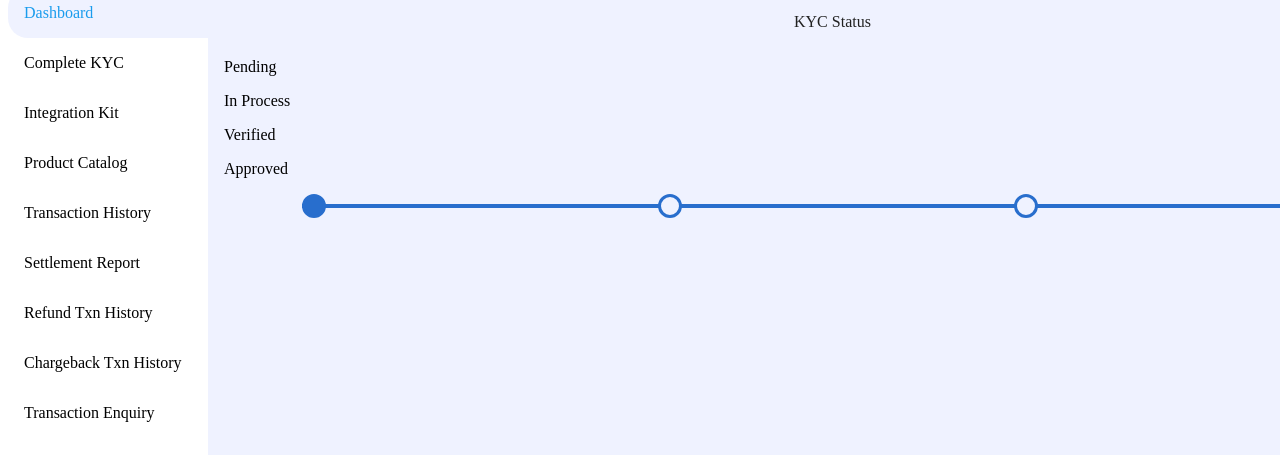
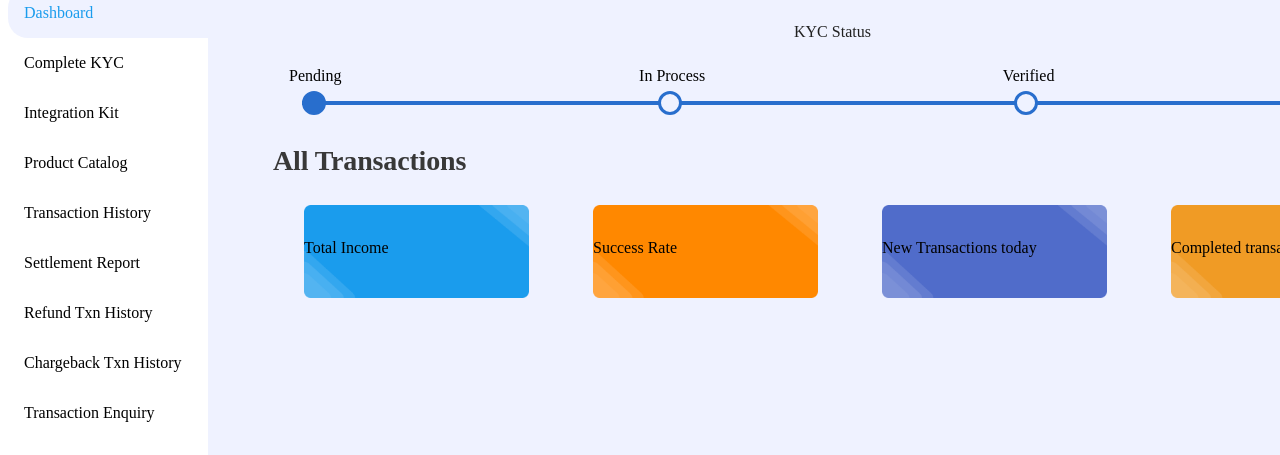
Before and after one commit to satya-patel/dashboard, a plain HTML site: page Dashboard-ui-main/index.html in a window 1280 px wide. Shown: the part 112-567 px from the top of the page. Drawn offline with Linux system fonts and the light colour scheme; files whose address does not match are found by name.

```diff
--- a/Dashboard-ui-main/index.html
+++ b/Dashboard-ui-main/index.html
@@ -1,6 +1,5 @@
 <!DOCTYPE html>
 <html lang="en">
-
   <head>
     <meta charset="UTF-8" />
     <meta name="viewport" content="width=device-width, initial-scale=1.0" />
@@ -16,17 +15,17 @@
         <div class="right">
           <p class="text1">Welcome Back</p>
           <p class="text2">Merchant ID: 14662</p>
-        <DIV class="notif"><img /></div>
+          <div class="notif"><img /></div>
 
-        <div class="profile"
-          ><img/>
+          <div class="profile">
+            <img />
             <p class="text3">Hello, Vikram</p>
           </div>
         </div>
       </div>
       <div class="main-page">
         <div class="sidebar">
-        <a class="active" class="list-icon1"  href="#list1">Dashboard</a>
+          <a class="active" class="list-icon1" href="#list1">Dashboard</a>
           <a class="list-icon2" href="#list2">Complete KYC</a>
           <a class="list-icon3" href="#list3">Integration Kit</a>
           <a class="list-icon4" href="#list4">Product Catalog</a>
@@ -34,19 +33,19 @@
           <a class="list-icon6" href="#list6">Settlement Report</a>
           <a class="list-icon7" href="#list7">Refund Txn History</a>
           <a class="list-icon8" href="#list8">Chargeback Txn History</a>
-        <a  class="list-icon9"href="#list9">Transaction Enquiry</a>
+          <a class="list-icon9" href="#list9">Transaction Enquiry</a>
           <a class="list-icon10" href="#list10">Transaction Enquiry</a>
           <a class="list-icon11" href="#list11">FAQs/Help</a>
-        <img class="logo1">
-
+          <img class="logo1" />
         </div>
         <div class="content">
-        <p class="kyc-text">KYC Status</p>
-        <p>Pending</p>
-        <p>In Process</p>
-        <p>Verified</p>
-        <p>Approved</p>
-
+          <p class="text01">KYC Status</p>
+          <div class="text-box">
+            <p class="text02">Pending</p>
+            <p class="text03">In Process</p>
+            <p class="text04">Verified</p>
+            <p class="text05">Approved</p>
+          </div>
           <div class="progress-container">
             <div class="progress" id="progress"></div>
             <div class="circle active"></div>
@@ -54,6 +53,28 @@
             <div class="circle"></div>
             <div class="circle"></div>
           </div>
+          <div class="section">
+            <p class="section-text">All Transactions</p>
+            <div class="section-box">
+              <div class="box1">
+                <img src="" alt="" class="box-logo" />
+                <p>Total Income</p>
+              </div>
+              <div class="box2">
+                <img src="" alt="" class="box-logo" />
+                <p>Success Rate</p>
+              </div>
+              <div class="box3">
+                <img src="" alt="" class="box-logo" />
+                <p>New Transactions today</p>
+              </div>
+              <div class="box4">
+                <img src="" alt="" class="box-logo" />
+                <p>Completed transactions</p>
+              </div>
+            </div>
+          </div>
+
         </div>
       </div>
     </div>
--- a/Dashboard-ui-main/style.css
+++ b/Dashboard-ui-main/style.css
@@ -1,8 +1,14 @@
+body{
+  width: 1920px;
+  overflow: hidden;
+}
+
 .main {
   top: 0px;
   left: 0px;
-  width: 1920px;
+  width: 1520px;
   height: 1077px;
+  overflow: auto;
 
   background: #eff2ff 0% 0% no-repeat padding-box;
   opacity: 1;
@@ -185,18 +191,32 @@ div.content {
 .content {
   position: relative;
   top: 100px;
+
 }
-.kyc-text {
+.text01 {
   left: 570px;
   position: relative;
   width: 124px;
-  height: 29px;
+  height: 12px;
+  top: 10px;
   text-align: left;
   font: normal normal medium 25px/11px Sofia Pro;
   letter-spacing: 0px;
   color: #212121;
   opacity: 1;
 }
+.text-box
+{
+  display: flex;
+  flex-direction: row;
+  position: relative;
+  top: 10px;
+  left: 65px;
+  width: 1127px;
+  justify-content: space-between;
+}
+
+
 .progress-container {
   display: flex;
   justify-content: space-between;
@@ -247,3 +267,78 @@ div.content {
 .circle.active {
   background-color: #286ecd;
 }
+
+.section-text{
+position: relative;
+left: 49px;
+width: 199px;
+height: 32px;
+text-align: left;
+font: normal normal bold 28px/32px Sofia Pro;
+letter-spacing: -0.16px;
+color: #383838;
+opacity: 1;
+}
+
+.section-box{
+  display: flex;
+  flex-direction: row;
+  position: relative;
+  justify-content: space-between;
+  width: 1092px;
+  left:80px;
+}
+
+.box1{
+  background: url("assets/BOX1.png") no-repeat;
+  width: 225px;
+  height: 134px;
+  BACKground-size: contain;
+}
+
+
+.box2{
+  background: url("assets/BOX2.png") no-repeat;
+  width: 225px;
+  height: 134px;
+  BACKground-size: contain;
+}
+
+
+.box3{
+  background: url("assets/BOX3.png") no-repeat;
+  width: 225px;
+  height: 134px;
+  BACKground-size: contain;
+}
+
+.box4{
+  background: url("assets/BOX4.png") no-repeat;
+  width: 225px;
+  height: 134px;
+  BACKground-size: contain;
+}
+
+.chart-container {
+  width: 593px;
+  margin: 20px auto;
+}
+
+.bar {
+  width: 30px;
+  height: 100px; /* You can adjust the height as needed */
+  background-color: lightblue;
+  display: inline-block;
+  margin-right: 10px;
+border-radiis:10px;
+}
+
+  .bar-fill{
+width: 100%;
+border-radius: 10px 10px 0px 0px;
+background-color: darkblue;
+position: relative;
+top: 79px;
+bottom: 0px;
+height: 25px;
+}
```
Also changed, not shown: Dashboard-ui-main/assets/BOX1.png (added), Dashboard-ui-main/assets/BOX2.png (added), Dashboard-ui-main/assets/BOX3.png (added), Dashboard-ui-main/assets/BOX4.png (added). Lines whose indentation alone changed are shown as unchanged.
